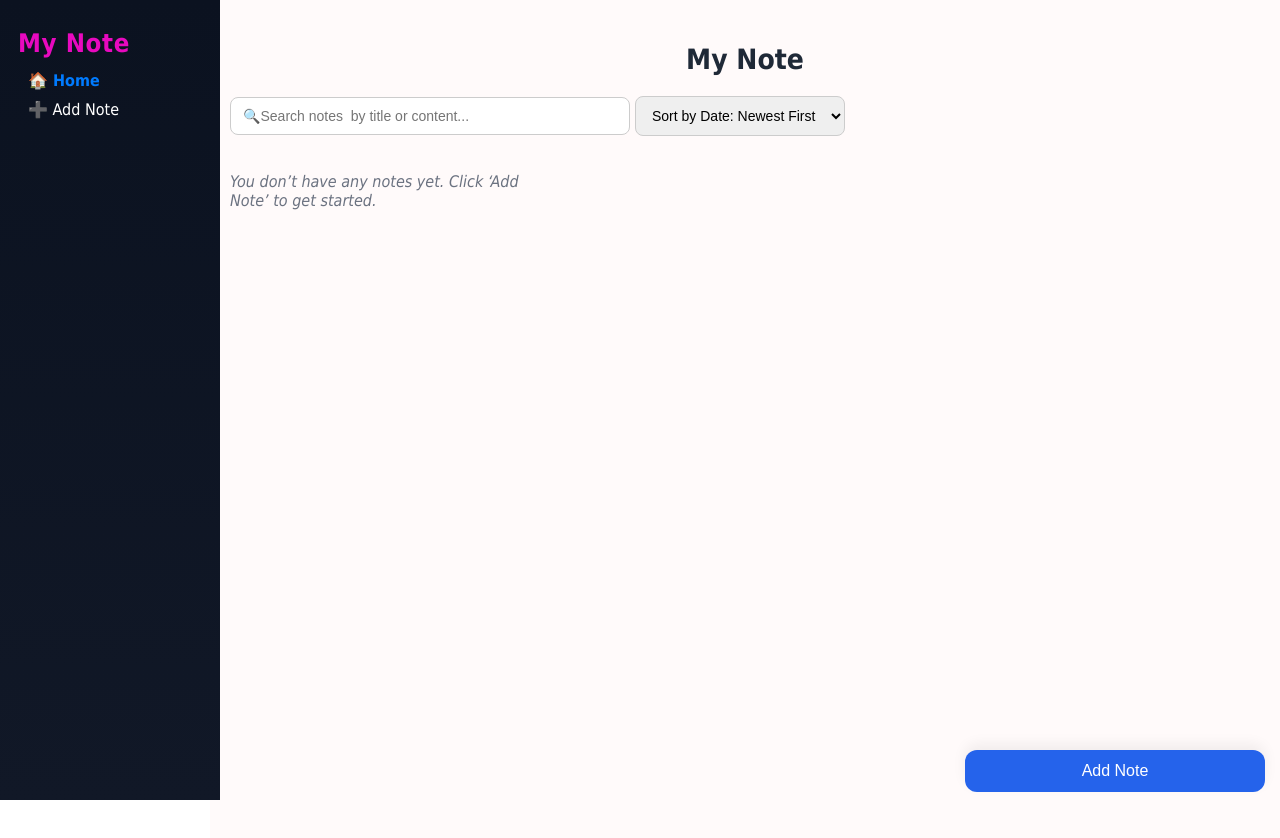
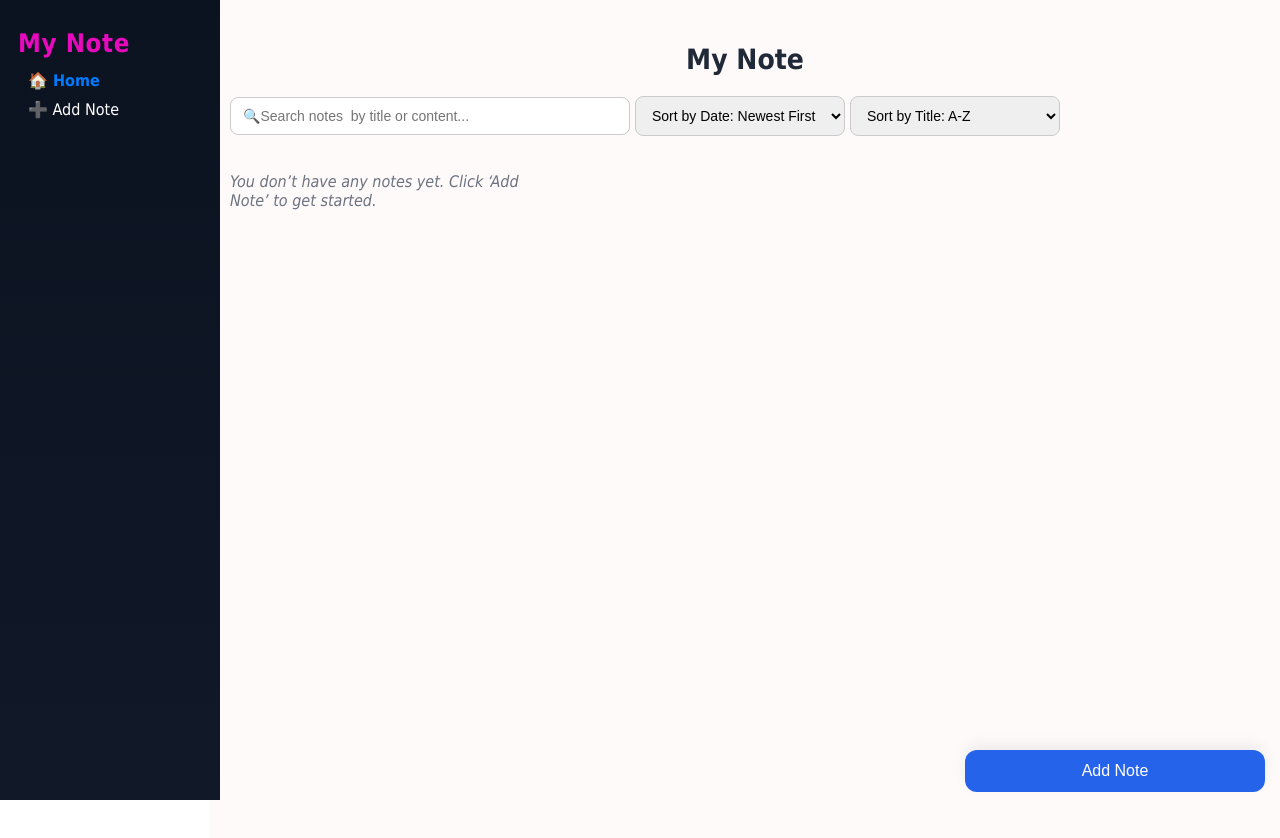
Before and after one commit to Teshome-Worku/note-taking-app, a React (Vite) app: page / in a window 1280 px wide. Built offline with nearby package versions, Linux system fonts and the light colour scheme.

Commit message:
small commit message describing the changes made Fix sorting of notes by title in Home.jsx

```diff
--- a/src/pages/Home.jsx
+++ b/src/pages/Home.jsx
@@ -9,6 +9,8 @@ const Home = () => {
   const [selectedId, setSelectedId] = useState(null);
   const [searchText, setSearchText] = useState("");
   const [sortType,setSortType]=useState({key:"date",order:"desc"});
+  const [sortByAlpha,setSortByAlpha]=useState({key:"title",order:"A-Z"});
+
   useEffect(() => {
     const storedNotes = localStorage.getItem("notes");
     if (storedNotes) {
@@ -30,6 +32,19 @@ const Home = () => {
     }
     return 0;
   });
+  const sortedNotesAlpha=[...sortedNotes].sort((a,b)=>{
+    if(sortByAlpha.key==="title"){
+      const titleA=a.title.toLowerCase();
+      const titleB=b.title.toLowerCase();
+      if(sortByAlpha.order==="A-Z"){
+        return titleA.localeCompare(titleB);
+      } else {
+        return titleB.localeCompare(titleA);
+      }
+    }
+    return 0;
+  });
+
   const nav = () => {
     navigate("/add");
   };
@@ -67,6 +82,17 @@ const Home = () => {
       >
         <option value="date-desc">Sort by Date: Newest First</option>
         <option value="date-asc">Sort by Date: Oldest First</option>
+      </select>
+      <select
+        className="sort-select"
+        value={`${sortByAlpha.key}-${sortByAlpha.order}`}
+        onChange={(e)=>{
+          const [key,order]=e.target.value.split("-");
+          setSortByAlpha({key,order});
+        }}
+      >
+        <option value="title-A-Z">Sort by Title: A-Z</option>
+        <option value="title-Z-A">Sort by Title: Z-A</option>
       </select>
 
       <div className="card">
```
